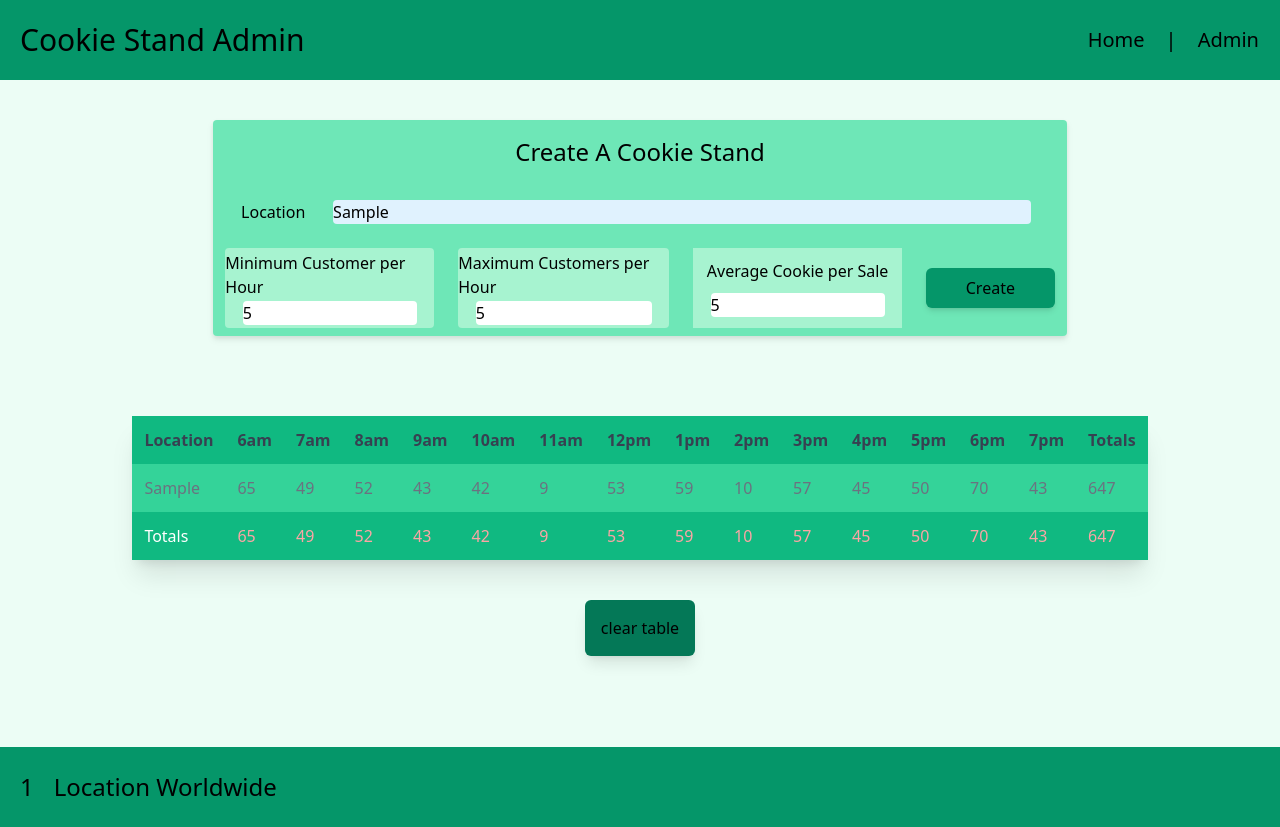
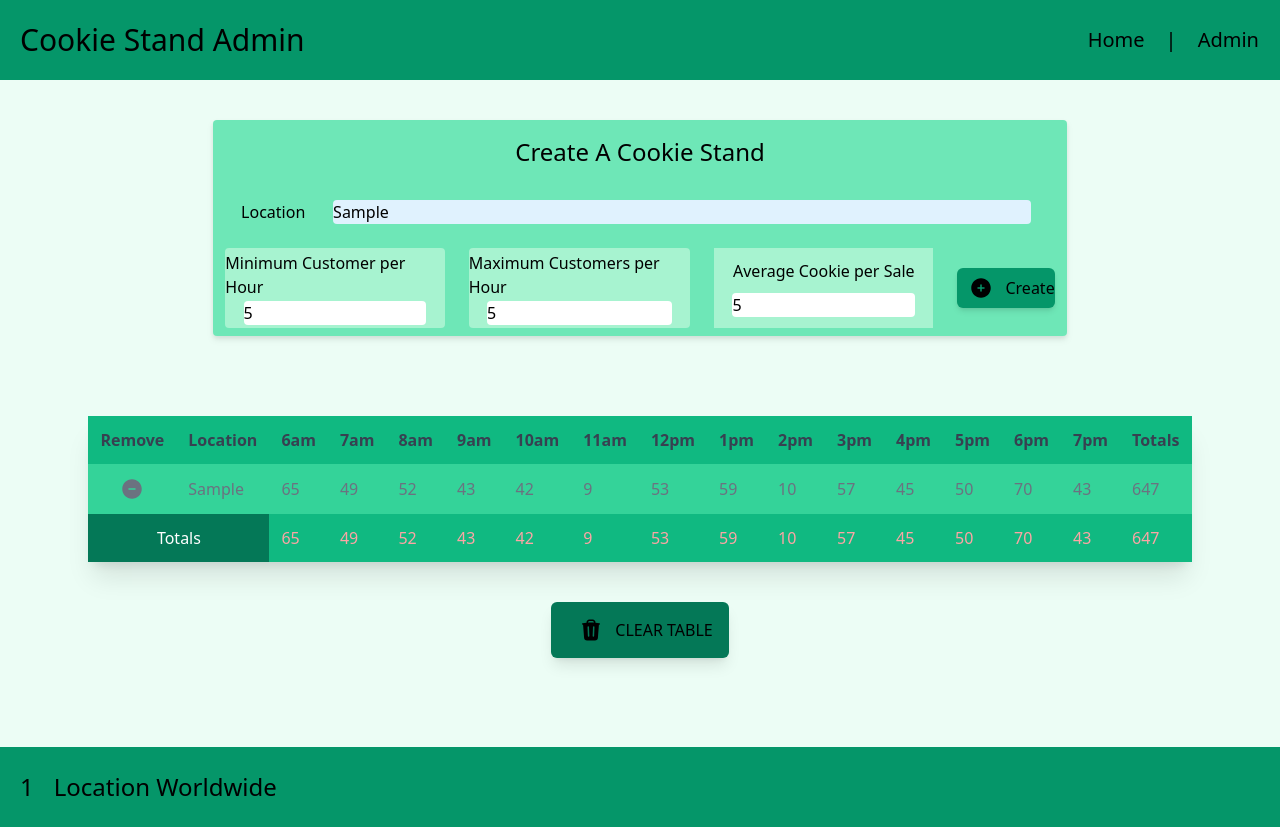
Before and after one commit to jjescandor/cookie-stand-admin, a Next.js app in the folder cookie-stand-admin/: page / in a window 1280 px wide. Both pictures are taken after typing "Sample", "5", "5", "5" into the empty fields and a click on the button "Create". Built offline with nearby package versions, Linux system fonts and the light colour scheme.

Commit message:
added remove button

```diff
--- a/cookie-stand-admin/pages/cookiestandadmin.js
+++ b/cookie-stand-admin/pages/cookiestandadmin.js
@@ -19,6 +19,8 @@ export default function CookieStandAdmin() {
         }
         return salesArr
     }
+
+
     const handleSubmit = (e) => {
         e.preventDefault()
         const data = {
@@ -41,6 +43,15 @@ export default function CookieStandAdmin() {
         setInput([...item])
     }
 
+    const removeLoc = (idx) => {
+        console.log("idx", idx)
+        input.splice(idx, 1)
+        console.log("hi", input)
+        let stringfyedValue = JSON.stringify(input)
+        localStorage.setItem('cookie', stringfyedValue);
+        setInput([...input])
+    }
+
     return (
         <div className="bg-emerald-50 text-black items-center h-screen content-center items-center">
             <Header />
@@ -53,11 +64,15 @@ export default function CookieStandAdmin() {
                         </h1>
                     }
                     {input.length > 0 &&
-                        <ReporTable input={input} />
+                        <ReporTable input={input} removeLoc={removeLoc} />
                     }
                 </div>
                 {input?.length > 0 &&
-                    <button onClick={clearData} className='p-4 bg-emerald-700 rounded-md shadow-lg hover:bg-red-200'>clear table</button>}
+                    <button onClick={clearData} className='flex flex-row p-4 bg-emerald-700 rounded-md shadow-lg hover:bg-red-200'> <svg xmlns="http://www.w3.org/2000/svg" viewBox="0 0 24 24" fill="currentColor" className="my-auto mx-3 w-6 h-6">
+                        <path fillRule="evenodd" d="M16.5 4.478v.227a48.816 48.816 0 013.878.512.75.75 0 11-.256 1.478l-.209-.035-1.005 13.07a3 3 0 01-2.991 2.77H8.084a3 3 0 01-2.991-2.77L4.087 6.66l-.209.035a.75.75 0 01-.256-1.478A48.567 48.567 0 017.5 4.705v-.227c0-1.564 1.213-2.9 2.816-2.951a52.662 52.662 0 013.369 0c1.603.051 2.815 1.387 2.815 2.951zm-6.136-1.452a51.196 51.196 0 013.273 0C14.39 3.05 15 3.684 15 4.478v.113a49.488 49.488 0 00-6 0v-.113c0-.794.609-1.428 1.364-1.452zm-.355 5.945a.75.75 0 10-1.5.058l.347 9a.75.75 0 101.499-.058l-.346-9zm5.48.058a.75.75 0 10-1.498-.058l-.347 9a.75.75 0 001.5.058l.345-9z" clipRule="evenodd" />
+                    </svg>
+
+                        CLEAR TABLE</button>}
             </main>
             <Footer input={input} />
         </div>
--- a/cookie-stand-admin/pages/createform.js
+++ b/cookie-stand-admin/pages/createform.js
@@ -21,7 +21,10 @@ export default function CreateForm(props) {
                     <label>Average Cookie per Sale</label>
                     <input type="number" name="avg" className='bg-white w-5/6 rounded' required />
                 </div>
-                <button className='bg-emerald-600 flex-grow h-10 w-1/6 m-3 shadow-md rounded-md hover:bg-red-200'>Create</button>
+                <button className='flex flex-row bg-emerald-600 flex-grow h-10 m-3 shadow-md rounded-md hover:bg-red-200'> <svg xmlns="http://www.w3.org/2000/svg" viewBox="0 0 24 24" fill="currentColor" className="my-auto mx-3 w-6 h-6">
+                    <path fillRule="evenodd" d="M12 2.25c-5.385 0-9.75 4.365-9.75 9.75s4.365 9.75 9.75 9.75 9.75-4.365 9.75-9.75S17.385 2.25 12 2.25zM12.75 9a.75.75 0 00-1.5 0v2.25H9a.75.75 0 000 1.5h2.25V15a.75.75 0 001.5 0v-2.25H15a.75.75 0 000-1.5h-2.25V9z" clipRule="evenodd" />
+                </svg>
+                    <h6 className='mx-auto my-auto'>Create</h6></button>
             </div>
         </form>
     )
--- a/cookie-stand-admin/pages/header.js
+++ b/cookie-stand-admin/pages/header.js
@@ -10,7 +10,7 @@ export default function Header() {
             <div className='flex justify-evenly w-1/6 items-center text-xl'>
                 <h1 className="hover:text-red-300"><Link href="./home">Home</Link></h1>
                 <h1>|</h1>
-                <h1 className="hover:text-red-300"><Link href="./cookiestandadmin">Admin</Link></h1>
+                <h1 className="hover:text-red-300"><Link href="./">Admin</Link></h1>
             </div>
         </header>
     )
--- a/cookie-stand-admin/pages/reportable.js
+++ b/cookie-stand-admin/pages/reportable.js
@@ -2,10 +2,10 @@ import styles from '../styles/Home.module.css';
 const tdStyles = "my-10  mx-auto p-3 bg-emerald-400 text-gray-500"
 const thStyles = "my-10  mx-auto p-3 bg-emerald-500 text-gray-700"
 const tfStyles = "my-10  mx-auto p-3 bg-emerald-500 text-red-300"
-const totalStyles = "my-10  mx-auto p-3 bg-emerald-500 text-white"
+const totalStyles = "my-10  mx-auto p-3 text-center bg-emerald-700 text-white"
 
 export default function ReporTable(props) {
-    const hours = ["Location", "6am", "7am", "8am", "9am", "10am", "11am", "12pm", "1pm", "2pm", "3pm", "4pm", "5pm", "6pm", "7pm", "Totals"]
+    const hours = ["Remove", "Location", "6am", "7am", "8am", "9am", "10am", "11am", "12pm", "1pm", "2pm", "3pm", "4pm", "5pm", "6pm", "7pm", "Totals"]
     const findTotals = (salesData) => {
         const hourlyTotal = []
         for (let j = 0; j < salesData.length; j++) {
@@ -31,26 +31,40 @@ export default function ReporTable(props) {
                 <tbody>
                     {props.input.map((item, idx) => {
                         return (
-                            <tr key={idx}>
-                                <td className={`${tdStyles}`} >{item.location}</td>
+                            <tr key={idx} className={`${tdStyles}`}>
+                                <td className='flex items-center content-center'>
+                                    <button onClick={(() => {
+                                        console.log("index", idx)
+                                        props.removeLoc(idx)
+                                    }
+                                    )} className='hover:text-red-200 mx-auto my-3'>
+                                        <svg xmlns="http://www.w3.org/2000/svg" viewBox="0 0 24 24" fill="currentColor" className="w-6 h-6 m-auto">
+                                            <path fillRule="evenodd" d="M12 2.25c-5.385 0-9.75 4.365-9.75 9.75s4.365 9.75 9.75 9.75 9.75-4.365 9.75-9.75S17.385 2.25 12 2.25zm3 10.5a.75.75 0 000-1.5H9a.75.75 0 000 1.5h6z" clipRule="evenodd" />
+                                        </svg>
+                                    </button>
+                                </td>
+
+                                <td className={`${tdStyles} m-auto`} >
+                                    {item.location}
+                                </td>
                                 {
                                     item.sales.map((item, idx) => {
-                                        return (<td key={idx} className={`${tdStyles}`}>{item}</td>)
+                                        return (<td key={idx} className={`${tdStyles} `}>{item}</td>)
                                     })
                                 }
-                                <td className={`${tdStyles}`}>{item.sales.reduce((item1, item2) => item1 + item2, 0)}</td>
+                                <td className={`${tdStyles} `}>{item.sales.reduce((item1, item2) => item1 + item2, 0)}</td>
                             </tr>
                         )
                     })}
                 </tbody>
                 <tfoot>
                     <tr>
-                        <td className={`${totalStyles}`}>Totals</td>
-                        {findTotals(props.input).map((item, idx) => <td className={`${tfStyles}`} key={idx}>{item}</td>)}
-                        <td className={`${tfStyles}`}>{findTotals(props.input).reduce((item1, item2) => item1 + item2, 0)}</td>
+                        <td className={`${totalStyles} `} colSpan="2">Totals</td>
+                        {findTotals(props.input).map((item, idx) => <td className={`${tfStyles} `} key={idx}>{item}</td>)}
+                        <td className={`${tfStyles} `}>{findTotals(props.input).reduce((item1, item2) => item1 + item2, 0)}</td>
                     </tr>
                 </tfoot>
             </table >
-        </div>
+        </div >
     )
 }
```
